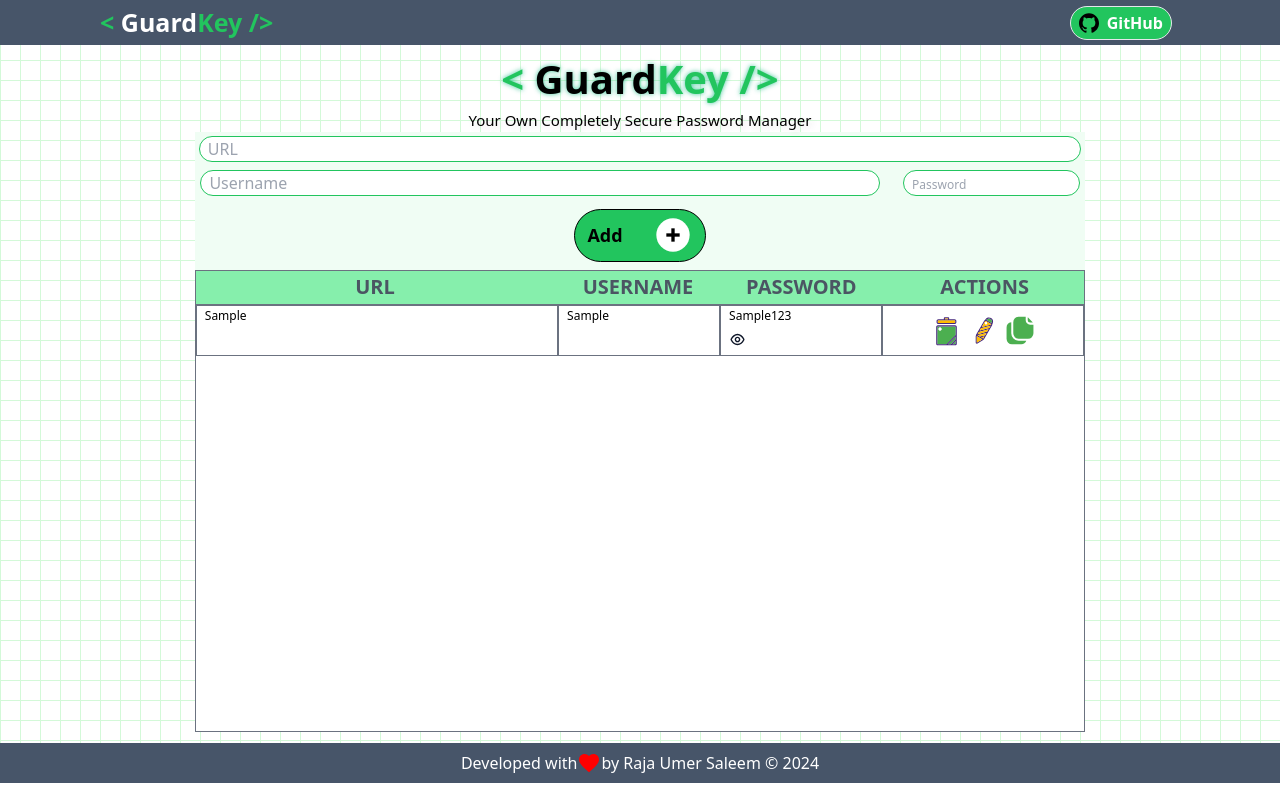
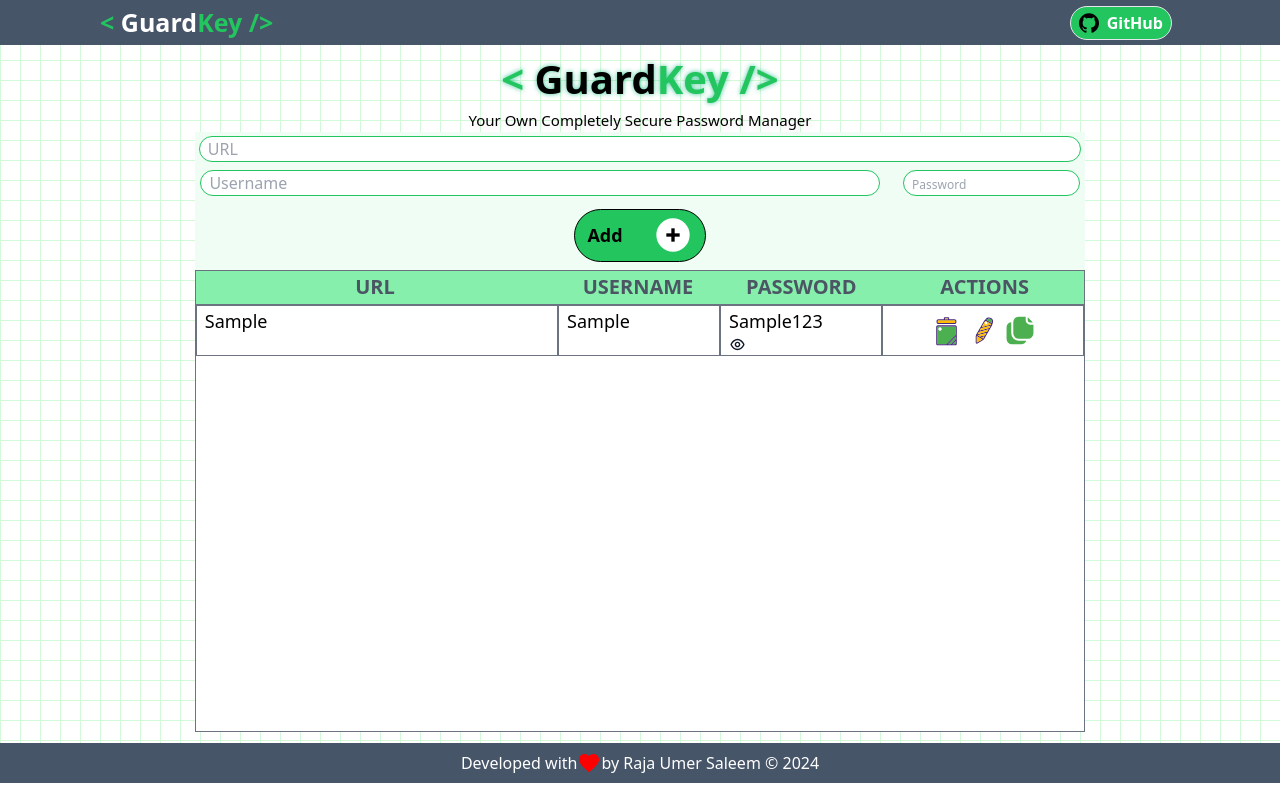
Before and after one commit to RajaUmerSaleem/GuardKey, a React (Vite) app: page / in a window 1280 px wide. Both pictures are taken after typing "Sample", "Sample", "Sample123" into the empty fields and a click on the button "Add". Built offline with nearby package versions, Linux system fonts and the light colour scheme.

Commit message:
replaced

```diff
--- a/src/App.jsx
+++ b/src/App.jsx
@@ -27,12 +27,15 @@ export default function App() {
     if (input.username === '') {
       toast("Empty Username is Not Allowed!");
     }
-    if (input.password === '') {
-      toast("Empty Password is Not Allowed!");
+    if (input.username === '') {
+      toast("Empty Username is Not Allowed!");
+    }
+    if (input.username.length >= 16) {
+      toast("Long User name is Not Allowed!");
     }
 
-    if (input.url != '' && input.username != '' && input.password != '') {
-      setDataArray([...dataArray,  input]);
+    if (input.username.length <= 16&&input.url != '' && input.username != '' && input.password != '') {
+      setDataArray([...dataArray, input]);
       setInput({ url: '', username: '', password: '' });
     }
   };
@@ -122,10 +125,10 @@ export default function App() {
           <table className='h-full w-full  bg-white border border-gray-500'>
             {dataArray.length === 0 ? <div className='h-full w-full text-[15px] text-shadow-green-glow sm:text-[30px] bg-white border border-gray-500 flex justify-center items-center font-mono font-extralight ' >No Data In Storage</div> : ""}
             {dataArray.map((item, index) => (
-              <tr key={index} className='h-[12%] w-full  sm:text-[12px] flex hover:bg-gray-200 cursor-pointer overflow-hidden'>
-                <td className="w-[42%] sm:w-[45%]  border border-gray-500 sm:px-2 text-left flex-wrap ">{item.url}</td>
-                <td className="w-[20%]  border border-gray-500 sm:px-2 text-wrap overflow-hidden">{item.username}</td>
-                <td className="w-[20%]  border border-gray-500 sm:px-2 text-left flex flex-col gap-0 overflow-hidden"> {item.Mode ? item.password : "******"}
+              <tr key={index} className='h-[12%] w-full  text-[12px] sm:text-lg flex hover:bg-gray-200 cursor-pointer '>
+                <td className="w-[42%]   sm:w-[45%]  border border-gray-500 sm:px-2 text-left flex-wrap overflow-hidden ">{item.url}</td>
+                <td className="w-[20%]   border border-gray-500 sm:px-2 overflow-hidden">{item.username}</td>
+                <td className="w-[20%]   border border-gray-500 sm:px-2 text-left flex flex-col gap-0 overflow-hidden"> {item.Mode ? item.password : "******"}
                   <img
                     onClick={() => handleShow(index)}
                     className='h-[85%] w-[30%] sm:w-[12%] hover:h-[95%] cursor-pointer'
@@ -133,7 +136,7 @@ export default function App() {
                     alt="delete"
                   />
                 </td>
-                <td className="w-[25%]  border border-gray-500 sm:px-2 flex justify-center items-center">
+                <td className="w-[25%] border border-gray-500 sm:px-2 flex justify-center items-center ">
                   <img
                     onClick={() => handleDelete(index)}
                     className='h-[85%] w-[33%] sm:w-[20%] hover:h-[95%] cursor-pointer'
--- a/src/components/Navbar.jsx
+++ b/src/components/Navbar.jsx
@@ -8,7 +8,7 @@ const Navbar = () => {
         <li className="p-2  text-white">
           <button className='font-semibold  bg-green-500 h-[70%] rounded-full px-2 py-1 border hover:bg-green-400 border-white-[1px] justify-center flex items-center cursor-pointer'>
           <a
-              href="https://github.com/RajaUmerSaleem/"
+              href="https://github.com/RajaUmerSaleem/GuardKey"
               target="_blank"
               rel="noopener noreferrer"
               className='flex'
```
